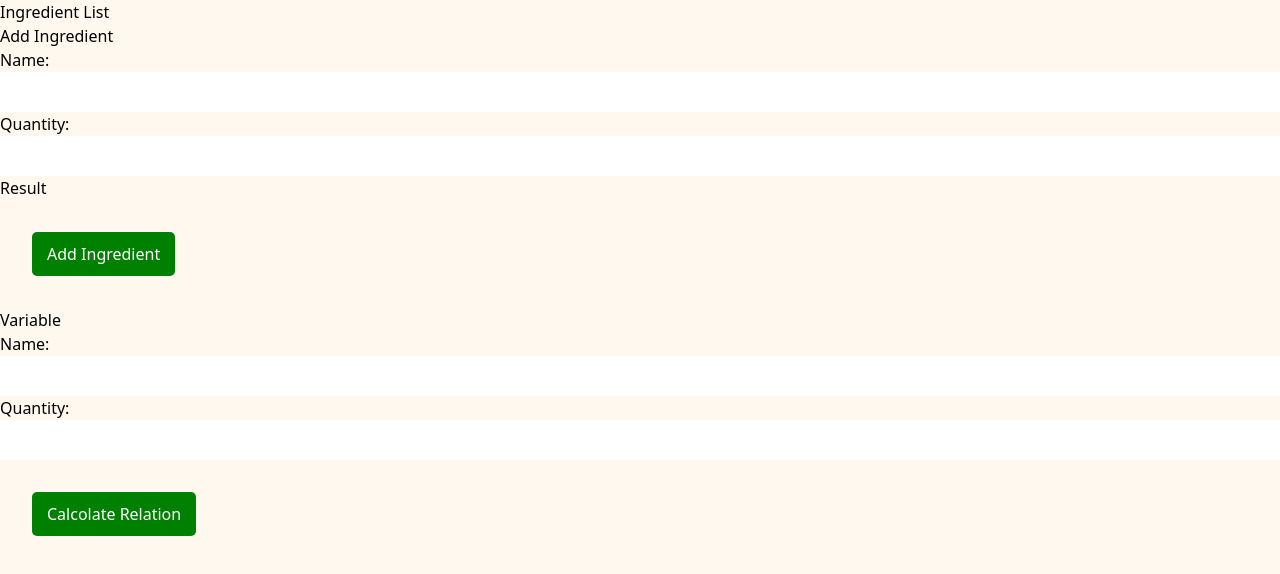
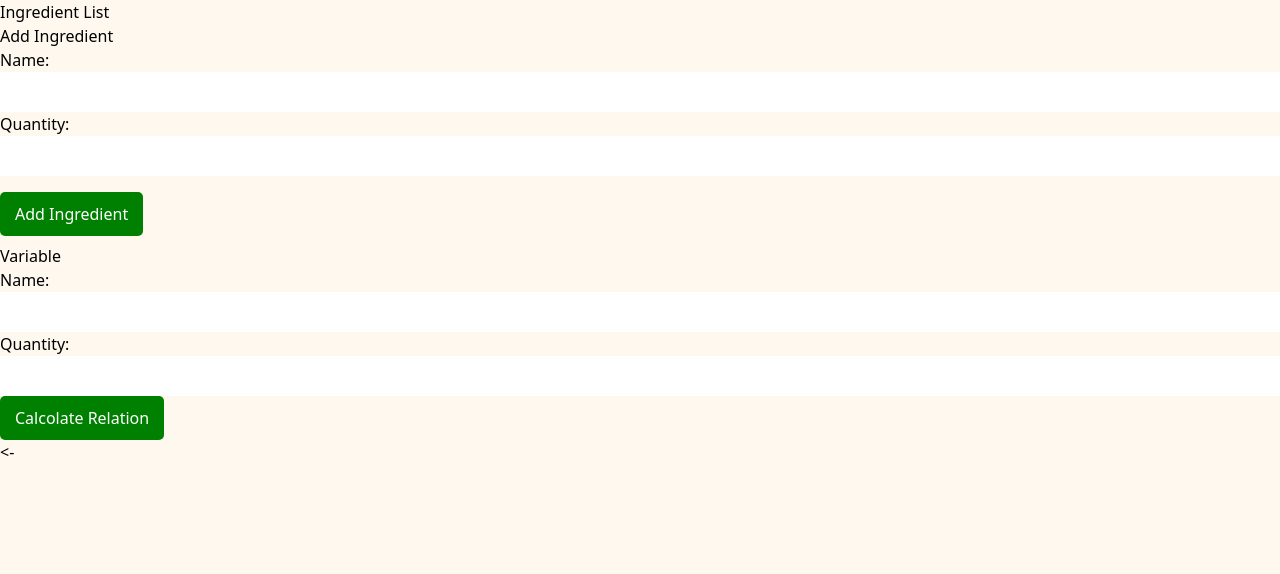
Before and after one commit to Pramsh/RecipeScale, a Next.js app: page / in a window 1280 px wide. Shown: the top 574 px of the page. Built offline with nearby package versions, Linux system fonts and the light colour scheme.

Commit message:
change layout

```diff
--- a/src/app/globals.css
+++ b/src/app/globals.css
@@ -2,7 +2,44 @@
 @tailwind components;
 @tailwind utilities;
 
+*{
+    padding: 0;
+    margin: 0;
+    box-sizing: border-box;
+}
 
 body{
     background-color: rgba(255, 228, 196, 0.259);
 }
+
+form{
+    height: 100vh
+}
+
+
+@keyframes shiftLeft {
+    0% {
+        transform: translateX(-100%);
+    }
+    100% {
+        transform: translateX(0%);
+    }
+}
+
+@keyframes shiftRight {
+    0% {
+        transform: translateX(100%);
+    }
+    100% {
+        transform: translateX(0%);
+    }
+}
+
+
+.widthTransitionLeft {
+    animation: shiftLeft 0.2s ease-in-out;
+}
+
+.widthTransitionRight {
+    animation: shiftRight 0.2s ease-in-out;
+}
--- a/src/app/page.tsx
+++ b/src/app/page.tsx
@@ -10,6 +10,7 @@ export default function Home() {
   const [ newIngredient, setNewIngredient ] = useState<Ingredient | null>(null)
   const [variable, setVariable] = useState<Ingredient | null>(null)
   const [editIndex, setEditIndex] = useState<number | null>(null);
+  const [ openList, setOpenList ] = useState<boolean>(true)
 
   const calcPerc = (total:number, available:number) => {
     const res = 100 * available / total
@@ -23,14 +24,15 @@ export default function Home() {
   const calcolateRelation = () : void => {
     if(variable){
       const ing = ingredients.find((ing: Ingredient) => ing.name === variable.name)
-      if(!ing)
-        throw new Error("Ingredient is not in the list")
+      if(!ing || ing.value! < variable.value!) return
+
 
       const percentage = calcPerc(ing.value!, variable.value!)
 
       setNewIngredients(
         ingredients.map((ing) =>  ({...ing, value: definePerc(percentage,ing.value!)}))
       )
+      setOpenList(false)
     }
 
   }
@@ -50,6 +52,7 @@ export default function Home() {
 
   const addItem = () => {
     if (newIngredient) {
+      setOpenList(true)
       if (editIndex !== null) {
         removeEmptyItems()
         const updatedIngredients = [...ingredients];
@@ -72,7 +75,7 @@ export default function Home() {
 
   return (
 
-    <div className="p-2">
+    <div>
       <form
       className="flex flex-wrap w-full justify-evenly"
         onSubmit={(e) => {
@@ -80,7 +83,9 @@ export default function Home() {
           calcolateRelation()
         }}
       >
-      <div className="w-1/5">
+      {
+         openList ? (
+      <div className={`w-1/5 ${newIngredients.length > 0 && "widthTransitionLeft"}`}>
       <h2 className="md:text-3xl font-extrabold	 text-bold mb-5">Ingredient List</h2>
         {
           ingredients.map((ing, index) => (
@@ -92,41 +97,30 @@ export default function Home() {
                 setNewIngredient(ing);
             }}>
               <div className="flex justify-between">
-                <p>{ing.name} - {ing.value}</p>
+                <div>
+                  <p>{ing.name}</p>
+                  <p>- {ing.value && ing.value / 100}</p>
+                </div>
                 <p style={{ cursor: 'pointer', color: 'red' }} onClick={() => removeItem(index)}>X</p>
               </div>
             </div>
           ))
         }
       </div>
-
+        )
+        :
+        <div onClick={()=> setOpenList(true)} className="fixed top-0 left-2 font-extrabold">{"->"}</div>
+      }
         <div
-        className="border p-3 pb-5 w-2/4"
+          className="border p-2 w-2/4"
         >
           <h2 className="text-3xl mb-3">Add Ingredient</h2>
         <IngredientInput
           ingredient={newIngredient!}
           setIngredient={setNewIngredient}
         ></IngredientInput>
-      </div>
-      <div
-        className="w-1/5"
-      >
-        <h2 className="md:text-3xl font-extrabold mb-5">Result</h2>
-       {
-        newIngredients.map((ing, index) => (
-          <div
-            className="mb-1 cursor-default"
-            key={"ing-"+index}
-          >
-            <p>{ing.name} - {ing.value}</p>
-          </div>
-        ))
-       }
 
-      </div>
-
-      <div>
+          <div className="flex justify-center items-center">
             <button
               style={{
                 padding: '10px 15px',
@@ -136,14 +130,16 @@ export default function Home() {
                 color: '#fff',
                 borderRadius: '5px',
                 cursor: 'pointer',
-            margin: '2rem'
+                marginRight: '2px',
+                marginTop: '1rem',
+                marginBottom: '0.5rem'
               }}
               onClick={(e) => {
                 e.preventDefault(); // Prevent form from refreshing the page
                 addItem()
               }}
             >
-          {editIndex !== null ? 'Update Ingredient' : "Add Ingredient"}
+              {editIndex !== null ? 'Update' : "Add Ingredient"}
               </button>
 
             {editIndex !== null && (
@@ -155,7 +151,10 @@ export default function Home() {
                   color: '#fff',
                   border: 'none',
                   borderRadius: '5px',
-              cursor: 'pointer'
+                  cursor: 'pointer',
+                  marginLeft: '2px',
+                  marginTop: '1rem',
+                  marginBottom: '0.5rem'
                 }}
                 onClick={(e) => {
                   e.preventDefault(); // Prevent form from refreshing the page
@@ -169,7 +168,7 @@ export default function Home() {
 
        <div className="w-full">
           <div
-            className="border p-3 pb-5 w-2/4"
+            className="pb-5"
             style={{margin: '0 auto'}}
             >
           <h2 className="text-3xl mb-3">Variable</h2>
@@ -179,9 +178,6 @@ export default function Home() {
           ></IngredientInput>
           </div>
       </div>
-      {/* <div className="w-full flex justify-center items-center"> */}
-
-
        {
         !editIndex &&
           <button
@@ -197,10 +193,37 @@ export default function Home() {
               color: '#fff',
               borderRadius: '5px',
               cursor: 'pointer',
-              margin: '2rem'
             }}>Calcolate Relation</button>
          }
-      {/* </div> */}
+        </div>
+
+
+      {
+        newIngredients.length > 0 && !openList ? (
+          <div
+            className="w-1/5 widthTransitionRight"
+          >
+            <h2 className="md:text-3xl font-extrabold mb-5">Result</h2>
+          {
+            newIngredients.map((ing, index) => (
+              <div
+                className="mb-1 cursor-default"
+                key={"ing-"+index}
+              >
+                <p>{ing.name}</p>
+                <p>- {ing.value && ing.value / 100}</p>
+              </div>
+            ))
+          }
+
+          </div>
+        )
+        :
+        <div onClick={()=> setOpenList(false)} className="fixed top-0 right-2 font-extrabold">{"<-"}</div>
+
+      }
+
+
 
       </form>
 
--- a/src/components/IngredientInput.tsx
+++ b/src/components/IngredientInput.tsx
@@ -1,6 +1,6 @@
 import { Ingredient } from "@/utils/typings"
 import { Dispatch, SetStateAction } from "react"
-const IngredientInput = ({ingredient, setIngredient } : {ingredient: Ingredient, setIngredient: Dispatch<SetStateAction<Ingredient | null>> }) => {
+const IngredientInput = ({ingredient, setIngredient } : {ingredient: Ingredient | null, setIngredient: Dispatch<SetStateAction<Ingredient | null>> }) => {
     return (
     <div>
         <label htmlFor="input" className="block mb-2">
@@ -18,12 +18,13 @@ const IngredientInput = ({ingredient, setIngredient } : {ingredient: Ingredient,
             Quantity:
         </label>
           <input
+          step="0.001"
             className="border"
             type="number"
             id="value"
-            value={ingredient?.value ?? ""}
+            value={ingredient?.value ? ingredient?.value / 100 :  ""}
             style={{ width: '100%', padding: '8px', fontSize: '16px' }}
-            onChange={(e) => setIngredient && setIngredient((prev) => ({ ...prev, value: e.target.value && e.target.value.trim() !== "" ? parseInt(e.target.value) : 0 }))}
+            onChange={(e) => setIngredient && setIngredient((prev) => ({ ...prev, value: parseFloat(e.target.value) * 100 || null}))}
           />
     </div>
   )
--- a/src/utils/typings.ts
+++ b/src/utils/typings.ts
@@ -1,4 +1,4 @@
 export interface Ingredient {
     name?: string
-    value?: number
+    value?: number | null
   }
```
Lines whose indentation alone changed are shown as unchanged.
